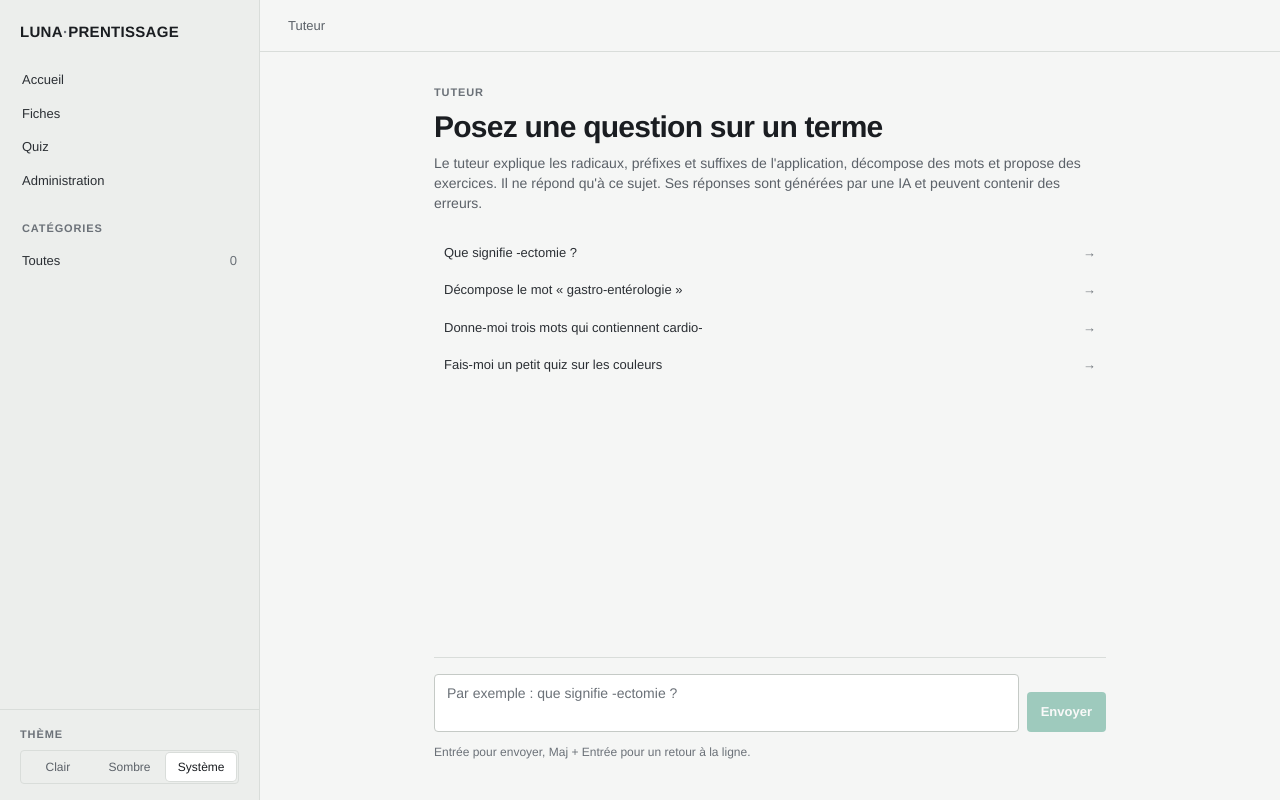
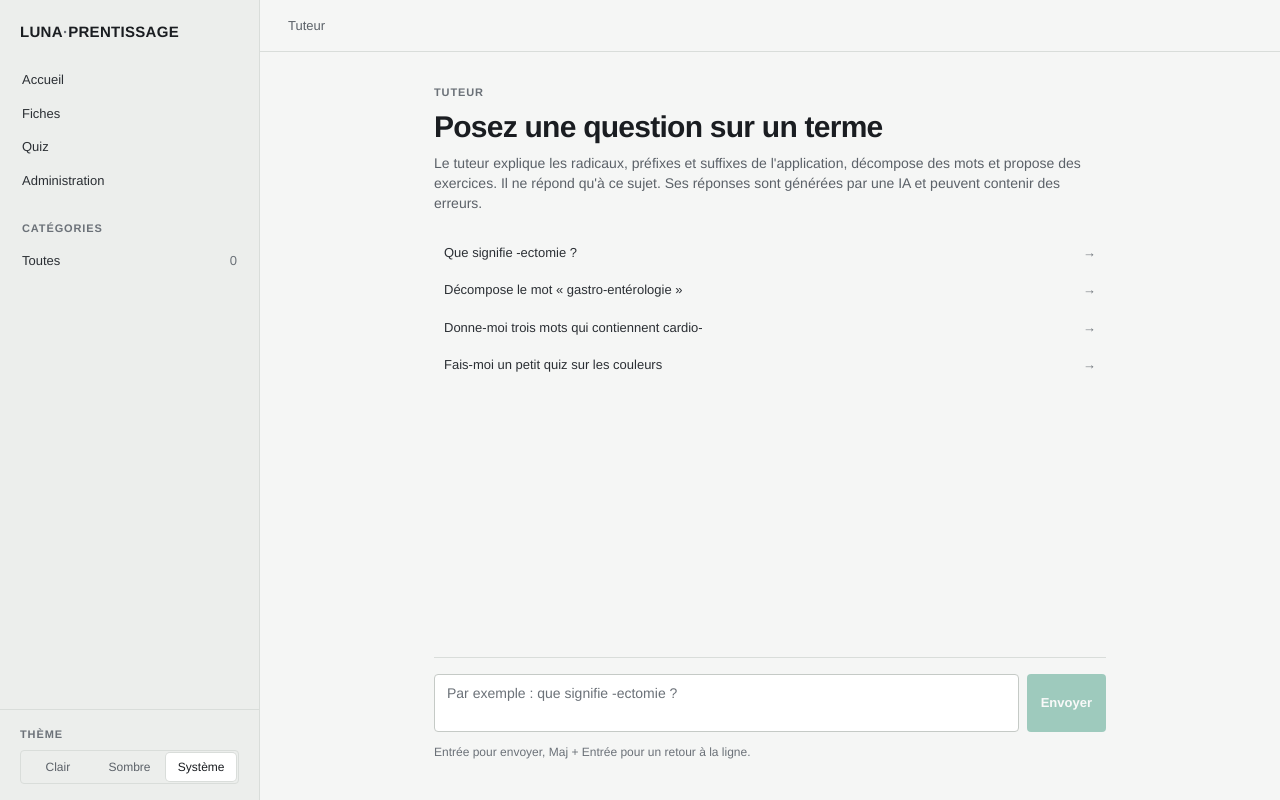
Before and after one commit to Manoz/luna-prentissage, a Nuxt app: page /tutor in a window 1280 px wide. Built offline with nearby package versions, Linux system fonts and the light colour scheme.

Commit message:
fix: change svg icon and fix tutor button style

```diff
--- a/app/pages/tutor.vue
+++ b/app/pages/tutor.vue
@@ -74,7 +74,7 @@
               :disabled="pending"
               @keydown.enter.exact.prevent="submit"
             />
-            <button type="submit" class="btn-primary self-end" :disabled="pending || !draft.trim()">
+            <button type="submit" class="btn-primary" :disabled="pending || !draft.trim()">
               Envoyer
             </button>
           </div>
```
Also changed, not shown: 1 other file (tests, documents, lock files or other folders).
